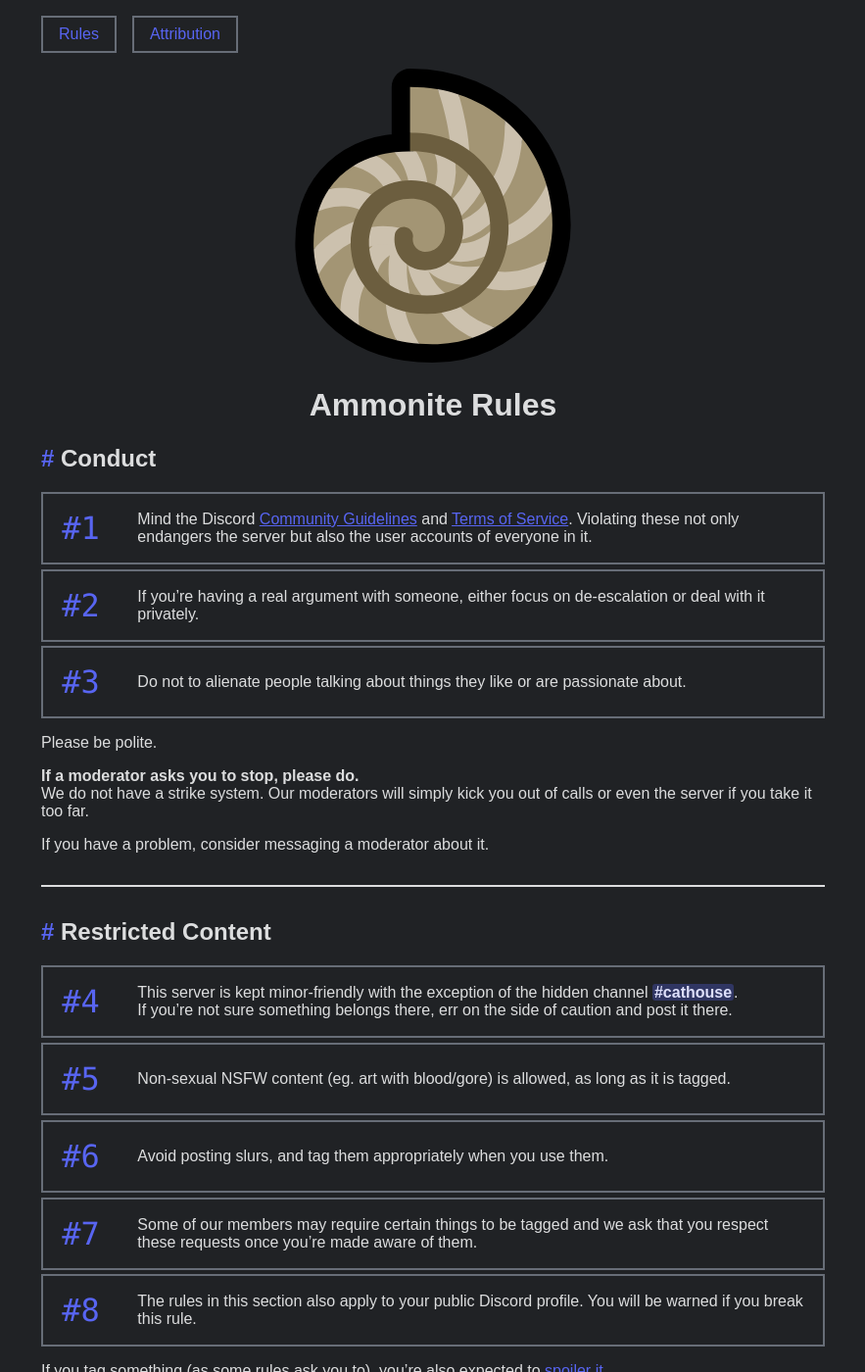
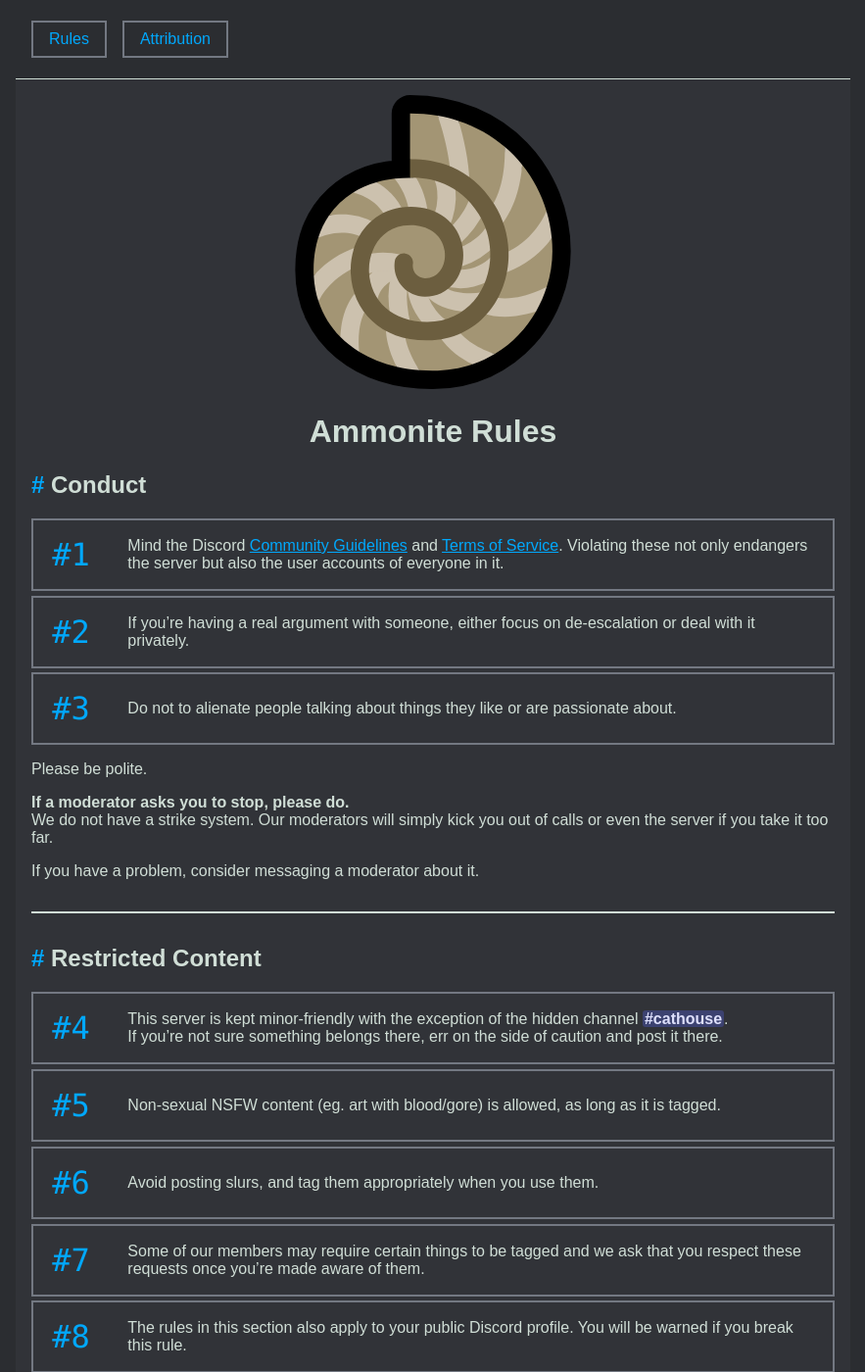
Before and after one commit to chitinlink/ammonite, a Jekyll site: the page built from rules.md, in a window 1280 px wide and 1400 px high. Shown: the whole window at 98% size, without its empty margins (198-1081 px from the left). Built offline with Jekyll 4.4.1, drawn with Linux system fonts in a browser that asks for light colours.

Commit message:
style changes

```diff
--- a/_layouts/main.html
+++ b/_layouts/main.html
@@ -5,19 +5,14 @@
   <meta name="viewport" content="width=device-width, initial-scale=1.0">
   <title>{{ page.title }}</title>
   <link rel="stylesheet" href="assets/style.css">
-  <link rel="apple-touch-icon-precomposed" sizes="144x144" href="favicon/apple-touch-icon-144x144.png">
-  <link rel="apple-touch-icon-precomposed" sizes="152x152" href="favicon/apple-touch-icon-152x152.png">
-  <link rel="icon" type="image/png"        sizes="32x32"   href="favicon/favicon-32x32.png">
-  <link rel="icon" type="image/png"        sizes="16x16"   href="favicon/favicon-16x16.png">
-  <meta name="application-name"        content="Ammonite Rules">
-  <meta name="msapplication-TileColor" content="#FFFFFF">
-  <meta name="msapplication-TileImage" content="mstile-144x144.png">
 </head>
 <body>
-  <nav>
-    <a href="{{ site.baseurl }}/rules">Rules</a>
-    <a href="{{ site.baseurl }}/attribution">Attribution</a>
-  </nav>
+  <header>
+    <nav>
+      <a href="{{ site.baseurl }}/rules">Rules</a>
+      <a href="{{ site.baseurl }}/attribution">Attribution</a>
+    </nav>
+  </header>
   <div id="wrap">
     {{ content }}
   </div>
--- a/assets/style.sass
+++ b/assets/style.sass
@@ -2,10 +2,12 @@
 
 ---
 
-$txt: #dcddde
-$bg: #202225
-$yellow: #fee75c
-$blurple: #5865f2
+$txt: #d0ded6
+$bg: #2b2d31
+$contentbg: #313338
+$green: #57F287
+$blurple: #5865F2
+$link: #00a8fc
 
 body
   margin: 0
@@ -19,23 +21,36 @@ body
   overflow-y: scroll
 
 a, a:visited
-  color: $blurple
+  color: $link
+
+header
+  position: sticky
+  top: 0
+  max-width: 820px
+  padding: 1em
+  width: 100%
+  border-bottom: 1px solid $txt
+  background: $bg
 
 nav
   display: flex
-  margin: 1em auto 0 auto
-  max-width: 800px
-  width: 100%
+  align-items: center
+  height: 3em
   a
     border: solid 2px lighten($bg, 30%)
     padding: .5em 1em
     text-decoration: none
     margin-right: 1em
 
+[id]
+  scroll-margin-top: 6em
+
 #wrap
   margin: auto
-  max-width: 800px
+  max-width: 820px
+  padding: 0 1em
   width: 100%
+  background: $contentbg
 
 .gutter
   height: 10em
@@ -96,7 +111,7 @@ section
   h2 > a
     text-decoration: none
   &:target h2
-    text-decoration: underline $yellow
+    text-decoration: underline $green
 
 hr
   margin: 2em 0
@@ -129,7 +144,7 @@ li
     padding-right: 1em
     margin: auto 0
   &:target
-    border-color: $yellow
+    border-color: $green
 
 img.emoji
   object-fit: contain
--- a/rules.md
+++ b/rules.md
@@ -23,4 +23,3 @@ title: Ammonite Rules
 </section>
 {% unless forloop.last %}<hr>{% endunless %}
 {% endfor%}
-<div class="gutter"></div>
```
Also changed, not shown: index.md (+0 -2 lines), favicon/apple-touch-icon-114x114.png (deleted), favicon/apple-touch-icon-152x152.png (deleted), favicon/favicon-16x16.png (deleted), favicon/favicon-32x32.png (deleted), favicon/mstile-144x144.png (deleted).
